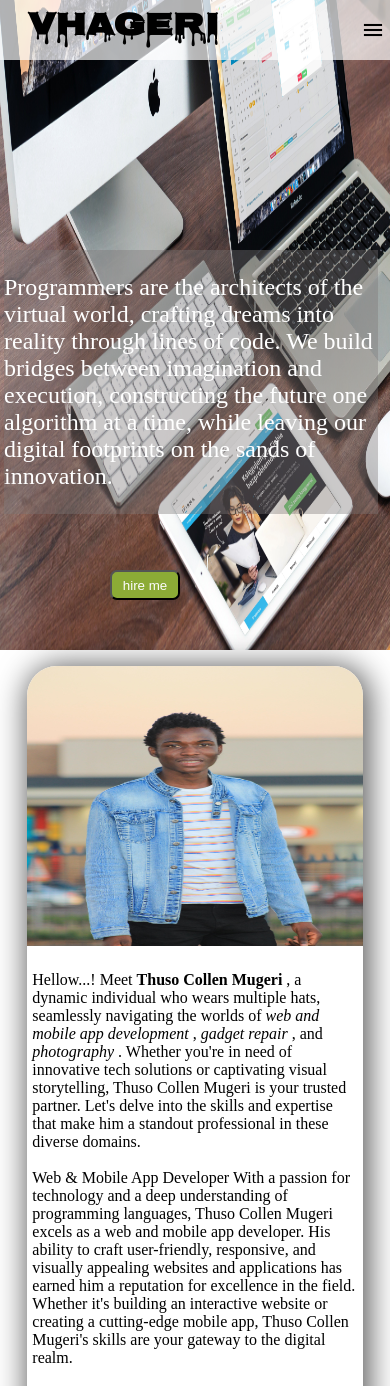
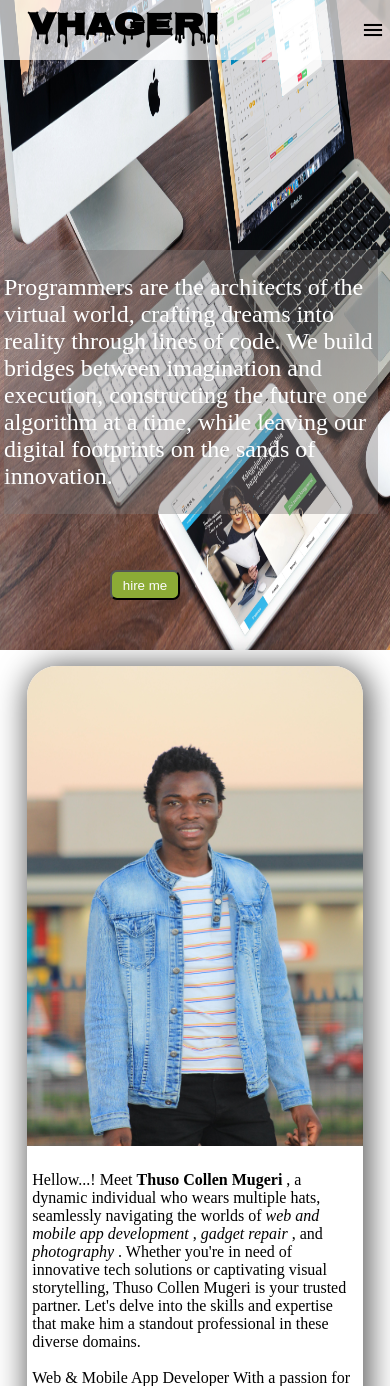
Before and after one commit to mugerithuso/mugerithuso.github.io, a PHP site: page / in a window 390 px wide. Shown: the top 1386 px of the page. Run offline with PHP 8.4, Linux system fonts and the light colour scheme.

Commit message:
Update mugeri.css
in large the profile

```diff
--- a/mugeri.css
+++ b/mugeri.css
@@ -295,7 +295,7 @@ textarea{
 
 @media screen and (max-width: 1000px) {
     #profile-photo  {
-      height: 280px;
+      height: 480px;
       width: 100%;
       border-bottom-left-radius: 0;
       border-top-right-radius: 30px;
```
